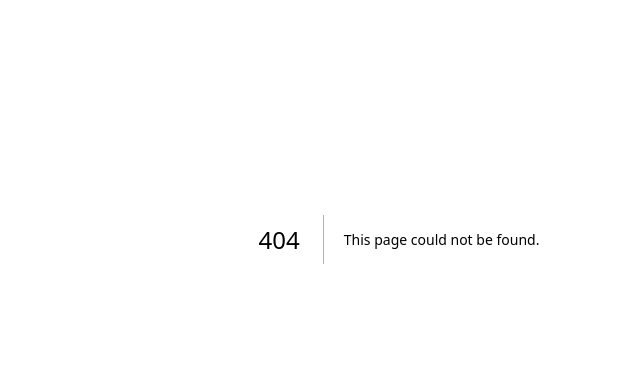
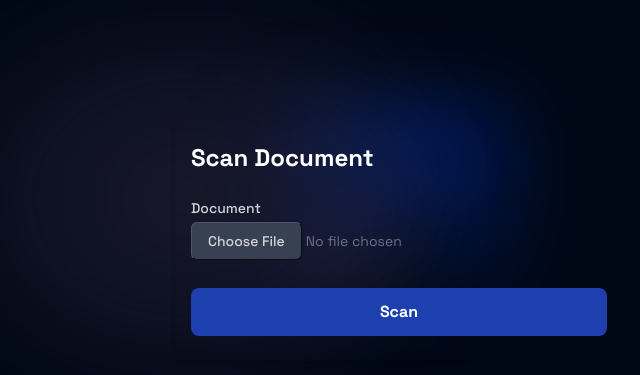
Before and after one commit to edem8/citeScout, a Next.js app: page /scan in a window 1280 px wide. Before the commit this address had no page. Shown: the part 161-536 px from the top of the page, without its empty margins (241-881 px from the left). Built offline with nearby package versions, Linux system fonts and the light colour scheme; no server answers; sample sign-in values are in the browser's storage.

Commit message:
chore: disable cors on-fetch

```diff
--- a/src/app/(auth)/signup/page.tsx
+++ b/src/app/scan/page.tsx
@@ -1,164 +1,135 @@
 "use client";
 
-import { FC, useState } from "react";
+import Loader from "@/components/loader";
+import { auth } from "@/services/firebase";
 import { useRouter } from "next/navigation";
-import { EyeIcon, EyeOffIcon } from "@heroicons/react/outline";
-import { FcGoogle } from "react-icons/fc";
+import { useEffect, useState } from "react";
+import { useAuthState } from "react-firebase-hooks/auth";
 import { toast } from "sonner";
-import {
-  signInWithPopup,
-  auth,
-  provider,
-  createUserWithEmailAndPassword,
-} from "../../../services/firebase";
 
-const SignIn: FC = () => {
+interface UploadResult {
+  filename: string;
+  style: string;
+  citations: string[];
+  Total: number;
+  valid: string[];
+  validCount: number;
+  invalid: string[];
+  invalidCount: number;
+  corrected: string[];
+}
+
+const Scan: React.FC = () => {
+  const [file, setFile] = useState<File | null>(null);
   const router = useRouter();
-  const [showPassword, setShowPassword] = useState(false);
-  const [agreeToTerms, setAgreeToTerms] = useState(false);
-  const [email, setEmail] = useState("");
-  const [password, setPassword] = useState("");
-  const [agreeToNewsletter, setAgreeToNewsletter] = useState(false);
+  const [showLoader, setShowLoader] = useState<true | false>(true);
+  const [user, loading] = useAuthState(auth);
 
-  const handleGoogleSignIn = async () => {
-    try {
-      await signInWithPopup(auth, provider);
-      toast.success("Registration successful");
-      setTimeout(() => {
-        router.push("/");
-      }, 1000);
-    } catch (error: any) {
-      toast.error(`${error.code}`);
+  useEffect(() => {
+    if (!loading && !user) {
+      router.push("/");
+    } else if (!loading && user) {
+      setShowLoader(false);
+    }
+  }, [loading, user, router]);
+
+  const handleFileChange = (e: React.ChangeEvent<HTMLInputElement>): void => {
+    const selectedFile = e.target.files?.[0];
+    if (selectedFile) {
+      if (selectedFile.type !== "application/pdf") {
+        toast.error("Please upload a PDF file.");
+        return;
+      }
+      setFile(selectedFile);
     }
   };
 
-  const handleSignupWithEmailAndPassword = async () => {
-    try {
-      await createUserWithEmailAndPassword(auth, email, password);
-      toast.success("Registration successful");
-      setTimeout(() => {
-        router.push("/");
-      }, 1000);
-    } catch (error: any) {
-      toast.error(error.message);
+  const handleSubmit = async (e: React.FormEvent): Promise<void> => {
+    e.preventDefault();
+
+    if (!file) {
+      toast.error("Please select a file to upload.");
+      return;
     }
+
+    const formData = new FormData();
+    formData.append("style", "scan");
+    formData.append("file", file);
+
+    const uploadPromise = fetch(process.env.NEXT_PUBLIC_AI_MICROSERVICE || "", {
+      method: "POST",
+      body: formData,
+    })
+      .then((response) => response.json())
+      .then((result: UploadResult) => {
+        console.log(result);
+
+        localStorage.setItem(
+          "uploadResult",
+          JSON.stringify({
+            style: result.style,
+            totalCitations: result.Total,
+            validCitations: result.validCount,
+            invalidCitations: result.invalidCount,
+            invalid: result.invalid,
+            correct: result.corrected,
+          })
+        );
+
+        router.push("/statistics");
+        return result;
+      })
+
+      .catch((error) => {
+        console.error("Upload failed:", error);
+        throw new Error(error.message || "Upload failed");
+      });
+
+    toast.promise(uploadPromise, {
+      loading: "Submitting...",
+      success: (data) => `${data.filename} submitted`,
+      error: (error) => `Error: ${error.message || error}`,
+    });
   };
 
-  const togglePasswordVisibility = () => {
-    setShowPassword(!showPassword);
-  };
+  if (showLoader) {
+    return <Loader />;
+  }
 
   return (
-    <div className="flex items-center justify-center min-h-screen">
-      <div className="w-full max-w-sm p-8 space-y-6 rounded-lg shadow-lg">
-        <h2 className="text-2xl font-bold text-center text-gray-100">
-          Sign Up
-        </h2>
-
-        <button
-          className="w-full px-4 py-2 flex items-center justify-center border border-gray-500 rounded-lg hover:bg-gray-700"
-          onClick={handleGoogleSignIn}
-          disabled={!agreeToTerms}
-        >
-          <FcGoogle className="w-5 h-5 mr-2" />
-          Sign up with Google
-        </button>
-
-        <div>
-          <div className="mb-4">
-            <label className="block mb-2 text-gray-600">Email</label>
+    <main className="relative flex min-h-screen flex-col items-center justify-center p-4 sm:p-6 lg:p-8 ">
+      <div className="w-full max-w-md px-4 py-6 shadow-md rounded-lg ">
+        <h1 className="text-xl md:text-2xl font-bold mb-6 text-white">
+          Scan Document
+        </h1>
+        <div className="relative z-[-1] flex place-items-center before:absolute before:h-[300px] before:w-full before:-translate-x-1/2 before:rounded-full before:bg-gradient-radial before:from-[#1a1a2e] before:to-transparent before:blur-2xl before:content-[''] after:absolute after:-z-20 after:h-[180px] after:w-full after:translate-x-1/3 after:bg-gradient-conic after:from-[#1a1a2e] after:via-[#0141ff6c] after:blur-2xl after:content-[''] before:dark:opacity-10 after:dark:opacity-40 sm:before:w-[480px] sm:after:w-[240px] before:lg:h-[360px]"></div>
+        <form onSubmit={handleSubmit} className="space-y-6 md:space-y-7">
+          <div>
+            <label
+              htmlFor="file"
+              className="block text-sm font-medium text-gray-300"
+            >
+              Document
+            </label>
             <input
-              type="email"
-              placeholder="myname@gmail.com"
-              className="w-full px-3 py-3 bg-[#020815] border border-gray-600 rounded-lg text-gray-200"
-              value={email}
-              onChange={(e) => {
-                setEmail(e.target.value);
-              }}
+              id="file"
+              type="file"
+              accept=".pdf"
+              onChange={handleFileChange}
+              className="mt-1 block w-full text-sm text-gray-500 file:py-2 file:px-4 file:border file:border-gray-600 file:rounded-md file:text-sm file:font-medium file:bg-gray-700 file:text-gray-300 hover:file:bg-gray-600"
             />
           </div>
 
-          <div className="mb-4 relative">
-            <label className="block mb-2 text-gray-600">Password</label>
-            <input
-              type={showPassword ? "text" : "password"}
-              className="w-full px-3 py-3 bg-[#020815] border border-gray-600 rounded-lg text-gray-100 pr-10"
-              value={password}
-              onChange={(e) => {
-                setPassword(e.target.value);
-              }}
-            />
-            <div
-              className="absolute inset-y-0 right-0 top-6 flex items-center px-3 text-gray-400 cursor-pointer"
-              onClick={togglePasswordVisibility}
-            >
-              {showPassword ? (
-                <EyeOffIcon className="h-5 w-5" />
-              ) : (
-                <EyeIcon className="h-5 w-5" />
-              )}
-            </div>
-          </div>
-        </div>
-
-        <div className="space-y-4">
-          <div className="flex items-center">
-            <input
-              type="checkbox"
-              id="terms"
-              className="w-5 h-5 text-indigo-600 bg-[#020815] border-gray-600 rounded focus:ring-indigo-500"
-              checked={agreeToTerms}
-              onChange={() => setAgreeToTerms(!agreeToTerms)}
-            />
-            <label
-              htmlFor="terms"
-              className="ml-2 text-sm text-gray-400 cursor-pointer"
-            >
-              I agree to the{" "}
-              <a href="/terms" className="text-indigo-400 hover:underline">
-                Terms and Conditions
-              </a>{" "}
-              and{" "}
-              <a href="/privacy" className="text-indigo-400 hover:underline">
-                Privacy Policy
-              </a>
-            </label>
-          </div>
-
-          <div className="flex items-center">
-            <input
-              type="checkbox"
-              id="newsletter"
-              className="w-4 h-4 text-indigo-600 bg-[#020815] border-gray-600 rounded focus:ring-indigo-500"
-              checked={agreeToNewsletter}
-              onChange={() => setAgreeToNewsletter(!agreeToNewsletter)}
-            />
-            <label
-              htmlFor="newsletter"
-              className="ml-2 text-sm text-gray-400 cursor-pointer"
-            >
-              I agree to receive newsletters and updates.
-            </label>
-          </div>
-        </div>
-
-        <button
-          className="w-full px-4 py-3 bg-indigo-600 text-white rounded-lg hover:bg-indigo-500 mt-6"
-          onClick={handleSignupWithEmailAndPassword}
-          disabled={!agreeToTerms}
-        >
-          Sign Up
-        </button>
-
-        <p className="mt-4 text-sm text-center text-gray-400">
-          Already have an account?{" "}
-          <a href="/signin" className="text-indigo-400 hover:underline">
-            Sign In
-          </a>
-        </p>
+          <button
+            type="submit"
+            className="w-full py-3 px-4 bg-blue-800 text-white rounded-lg font-bold cursor-pointer hover:bg-blue-600 mt-6"
+          >
+            Scan
+          </button>
+        </form>
       </div>
-    </div>
+    </main>
   );
 };
 
-export default SignIn;
+export default Scan;
```
Also changed, not shown: public/images/cite.png (added).
